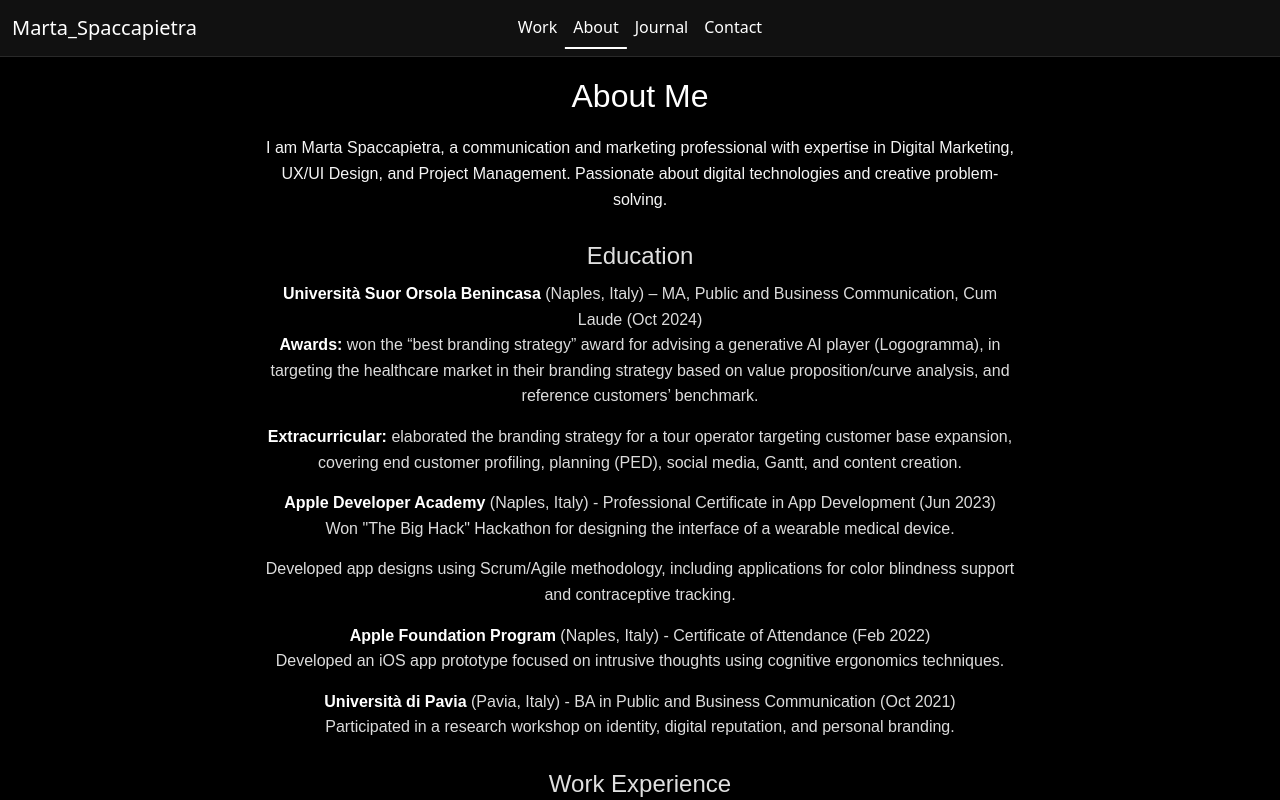
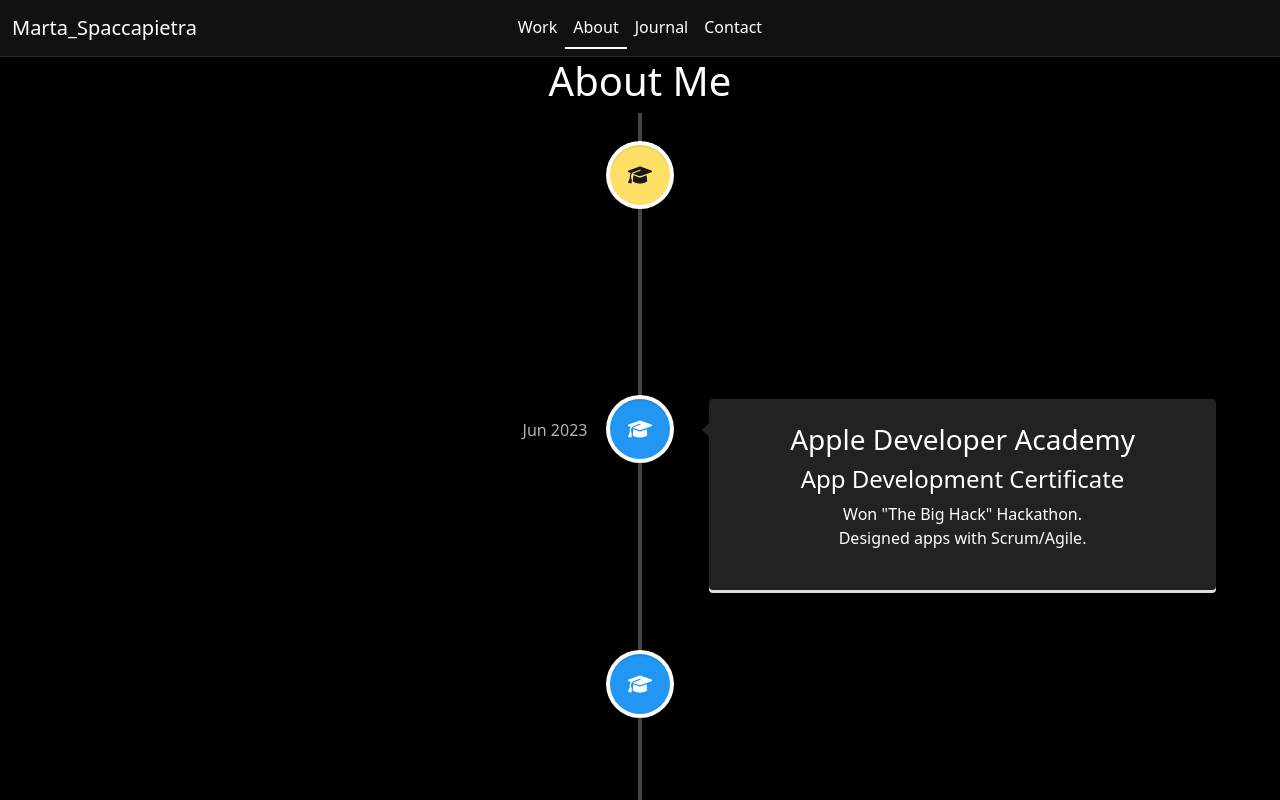
Before and after one commit to Martons00/marta_portfolio, a React (Vite) app: page /marta_portfolio/about in a window 1280 px wide. Built offline with nearby package versions, Linux system fonts and the light colour scheme.

Commit message:
Cambiamenti

```diff
--- a/package.json
+++ b/package.json
@@ -13,13 +13,16 @@
     "deploy": "gh-pages -d dist"
   },
   "dependencies": {
+    "@fortawesome/free-solid-svg-icons": "^6.7.2",
+    "@fortawesome/react-fontawesome": "^0.2.2",
     "bootstrap": "^5.3.5",
     "bootstrap-icons": "^1.11.3",
     "gh-pages": "^6.3.0",
     "react": "^19.0.0",
     "react-bootstrap": "^2.10.9",
     "react-dom": "^19.0.0",
-    "react-router-dom": "^7.5.0"
+    "react-router-dom": "^7.5.0",
+    "react-vertical-timeline-component": "^3.5.3"
   },
   "devDependencies": {
     "@eslint/js": "^9.21.0",
--- a/src/component/About.jsx
+++ b/src/component/About.jsx
@@ -1,78 +1,120 @@
 import React from 'react';
-import './CSS/About.css';
+import { VerticalTimeline, VerticalTimelineElement } from 'react-vertical-timeline-component';
+import 'react-vertical-timeline-component/style.min.css';
+import { FontAwesomeIcon } from '@fortawesome/react-fontawesome';
+import { faGraduationCap, faBriefcase, faStar } from '@fortawesome/free-solid-svg-icons';
+import './CSS/About.css'; // Import your CSS file for styling
 
 const About = () => {
   return (
-        <div className="about-container">
+    <div >
       <h1>About Me</h1>
-            <p>
-                I am Marta Spaccapietra, a communication and marketing professional with expertise in Digital Marketing, UX/UI Design, and Project Management. Passionate about digital technologies and creative problem-solving.
-            </p>
-            <h2>Education</h2>
+      <VerticalTimeline lineColor="#444">
+        {/* Education */}
+        <VerticalTimelineElement
+          contentStyle={{ background: '#181818', color: '#fff' }}
+          contentArrowStyle={{ borderRight: '7px solid #181818' }}
+          date="Oct 2024"
+          iconStyle={{ background: '#ffe066', color: '#181818' }}
+          icon={<FontAwesomeIcon icon={faGraduationCap} />}
+        >
+          <h3>Suor Orsola Benincasa</h3>
+          <h4>MA, Public & Business Communication</h4>
           <ul>
-                <li>
-                    <strong>Università Suor Orsola Benincasa</strong> (Naples, Italy) – MA, Public and Business Communication, Cum Laude (Oct 2024)
+            <li>Best branding strategy award (AI, healthcare).</li>
+            <li>Branding project for tour operator.</li>
+          </ul>
+        </VerticalTimelineElement>
+
+        <VerticalTimelineElement
+          contentStyle={{ background: '#222', color: '#fff' }}
+          contentArrowStyle={{ borderRight: '7px solid #222' }}
+          date="Jun 2023"
+          iconStyle={{ background: '#2196f3', color: '#fff' }}
+          icon={<FontAwesomeIcon icon={faGraduationCap} />}
+        >
+          <h3>Apple Developer Academy</h3>
+          <h4>App Development Certificate</h4>
           <ul>
-                        <li>
-                            <strong>Awards:</strong> won the “best branding strategy” award for advising a generative AI player (Logogramma), in targeting the healthcare market in their branding strategy based on value proposition/curve analysis, and reference customers’ benchmark.
-                        </li>
-                        <li>
-                            <strong>Extracurricular:</strong> elaborated the branding strategy for a tour operator targeting customer base expansion, covering end customer profiling, planning (PED), social media, Gantt, and content creation.
-                        </li>
+            <li>Won "The Big Hack" Hackathon.</li>
+            <li>Designed apps with Scrum/Agile.</li>
           </ul>
-                </li>
+        </VerticalTimelineElement>
 
-                <li>
-                    <strong>Apple Developer Academy</strong> (Naples, Italy) - Professional Certificate in App Development (Jun 2023)
+        <VerticalTimelineElement
+          contentStyle={{ background: '#222', color: '#fff' }}
+          contentArrowStyle={{ borderRight: '7px solid #222' }}
+          date="Feb 2022"
+          iconStyle={{ background: '#2196f3', color: '#fff' }}
+          icon={<FontAwesomeIcon icon={faGraduationCap} />}
+        >
+          <h3>Apple Foundation Program</h3>
+          <h4>Certificate of Attendance</h4>
           <ul>
-                        <li>Won "The Big Hack" Hackathon for designing the interface of a wearable medical device.</li>
-                        <li>Developed app designs using Scrum/Agile methodology, including applications for color blindness support and contraceptive tracking.</li>
+            <li>iOS app prototype on intrusive thoughts.</li>
           </ul>
-                </li>
-                <li>
-                    <strong>Apple Foundation Program</strong> (Naples, Italy) - Certificate of Attendance (Feb 2022)
+        </VerticalTimelineElement>
+
+        <VerticalTimelineElement
+          contentStyle={{ background: '#222', color: '#fff' }}
+          contentArrowStyle={{ borderRight: '7px solid #222' }}
+          date="Oct 2021"
+          iconStyle={{ background: '#2196f3', color: '#fff' }}
+          icon={<FontAwesomeIcon icon={faGraduationCap} />}
+        >
+          <h3>Università di Pavia</h3>
+          <h4>BA, Public & Business Communication</h4>
           <ul>
-                        <li>Developed an iOS app prototype focused on intrusive thoughts using cognitive ergonomics techniques.</li>
+            <li>Workshop on digital identity and branding.</li>
           </ul>
-                </li>
-                <li>
-                    <strong>Università di Pavia</strong> (Pavia, Italy) - BA in Public and Business Communication (Oct 2021)
+        </VerticalTimelineElement>
+
+        {/* Work Experience */}
+        <VerticalTimelineElement
+          contentStyle={{ background: '#181818', color: '#fff' }}
+          contentArrowStyle={{ borderRight: '7px solid #181818' }}
+          date="Sep 2024 - Ongoing"
+          iconStyle={{ background: '#16cc52', color: '#fff' }}
+          icon={<FontAwesomeIcon icon={faBriefcase} />}
+        >
+          <h3>Municipality of Naples</h3>
+          <h4>Civil Service</h4>
           <ul>
-                        <li>Participated in a research workshop on identity, digital reputation, and personal branding.</li>
+            <li>Organized events and campaigns.</li>
+            <li>HPV awareness for young women.</li>
+            <li>Promoted cultural hub.</li>
           </ul>
-                </li>
+        </VerticalTimelineElement>
+
+        <VerticalTimelineElement
+          contentStyle={{ background: '#181818', color: '#fff' }}
+          contentArrowStyle={{ borderRight: '7px solid #181818' }}
+          date="Mar 2024"
+          iconStyle={{ background: '#16cc52', color: '#fff' }}
+          icon={<FontAwesomeIcon icon={faBriefcase} />}
+        >
+          <h3>TED × Napoli</h3>
+          <h4>Event Assistant</h4>
+          <ul>
+            <li>Helped with promotion and logistics.</li>
           </ul>
+        </VerticalTimelineElement>
 
-            <h2>Work Experience</h2>
+        {/* Additional Information */}
+        <VerticalTimelineElement
+          contentStyle={{ background: '#222', color: '#fff' }}
+          contentArrowStyle={{ borderRight: '7px solid #222' }}
+          iconStyle={{ background: '#444', color: '#fff' }}
+          icon={<FontAwesomeIcon icon={faStar} />}
+        >
+          <h3>More</h3>
           <ul>
-                <li>
-                    <strong>Municipality of Naples</strong> (Naples, Italy) - Civil Service (Sep 2024 - Ongoing)
-                    <ul>
-                        <li>Planned and executed cultural initiatives like events and social media campaigns.</li>
-                        <li>Organized HPV vaccine awareness events targeting young women.</li>
-                        <li>Promoted the cultural hub/study area in a re-purposed building.</li>
+            <li><strong>Languages:</strong> English (C1), Italian (Native)</li>
+            <li><strong>Skills:</strong> Office Suite, ECDL</li>
+            <li><strong>Interests:</strong> Volleyball, motorsports, art</li>
           </ul>
-                </li>
-                <li>
-                    <strong>TED Talks - TED × Napoli</strong> (Naples, Italy) - Event Assistant (March 2024)
-                    <ul>
-                        <li>Supported online promotion, event management, guest reception, and logistics organization.</li>
-                    </ul>
-                </li>
-            </ul>
-
-            <h2>Additional Information</h2>
-            <ul>
-                <li><strong>Languages:</strong> English (C1 Advanced Level, Cambridge CAE), Italian (Native).</li>
-                <li><strong>Computer Skills:</strong> Office Suite, ECDL Full Standard Level.</li>
-                <li><strong>Interests:</strong> Volleyball (semi-professional level 2007-2018), motorsports, art.</li>
-            </ul>
-
-            {/* Optional: Add a call-to-action or contact info */}
-            <div className="contact-info">
-                <p>If you'd like to connect or learn more about my work:</p>
-                <p>Email: marta.spaccapietra@gmail.com | LinkedIn: linkedin.com/in/marta-spaccapietra</p>
-            </div>
+        </VerticalTimelineElement>
+      </VerticalTimeline>
     </div>
   );
 };
--- a/src/component/CSS/About.css
+++ b/src/component/CSS/About.css
@@ -1,43 +1,5 @@
-.about-container {
-    max-width: 800px;
-    margin: 0 auto;
-    padding: 20px;
-    font-family: Arial, sans-serif;
-    line-height: 1.6;
-    color: #f5f5f5; /* Testo chiaro per contrasto */
-    background-color: #000; /* Sfondo nero */
-}
 
-.about-container h1 {
-    font-size: 2rem;
-    margin-bottom: 20px;
-    color: #ffffff; /* Titolo bianco */
-}
-
-.about-container h2 {
-    font-size: 1.5rem;
-    margin-top: 30px;
-    margin-bottom: 10px;
-    color: #e0e0e0; /* Sottotitolo grigio chiaro */
-}
-
-.about-container ul {
+ul {
     list-style-type: none;
     padding-left: 0;
-}
-
-.about-container ul li {
-    margin-bottom: 15px;
-    color: #dcdcdc; /* Grigio chiaro per le liste */
-}
-
-.about-container ul li strong {
-    color: #ffffff; /* Testo in grassetto bianco */
-}
-
-.contact-info {
-    margin-top: 30px;
-    padding-top: 20px;
-    border-top: 1px solid #444; /* Bordo grigio scuro */
-    color: #f5f5f5; /* Testo chiaro per i contatti */
-}
+  }
--- a/src/component/Footer.jsx
+++ b/src/component/Footer.jsx
@@ -41,14 +41,14 @@
 
         <div className="footer-right">
           <div className="social-links">
-            <a href="https://instagram.com/" target="_blank" rel="noopener noreferrer">
-              Instagram
+            <a href="https://www.behance.net/martaspaccap" target="_blank" rel="noopener noreferrer">
+              Behance
             </a>
-            <a href="https://linkedin.com/" target="_blank" rel="noopener noreferrer">
+            <a href="mailto:marta.spaccapietra@gmail.com" target="_blank" rel="noopener noreferrer">
+              Mail
+            </a>
+            <a href="https://linkedin.com/in/marta-spaccapietra" target="_blank" rel="noopener noreferrer">
               LinkedIn
-            </a>
-            <a href="https://github.com/" target="_blank" rel="noopener noreferrer">
-              GitHub
             </a>
           </div>
         </div>
```
Also changed, not shown: 1 other file (tests, documents, lock files or other folders). Lines whose indentation alone changed are shown as unchanged.
